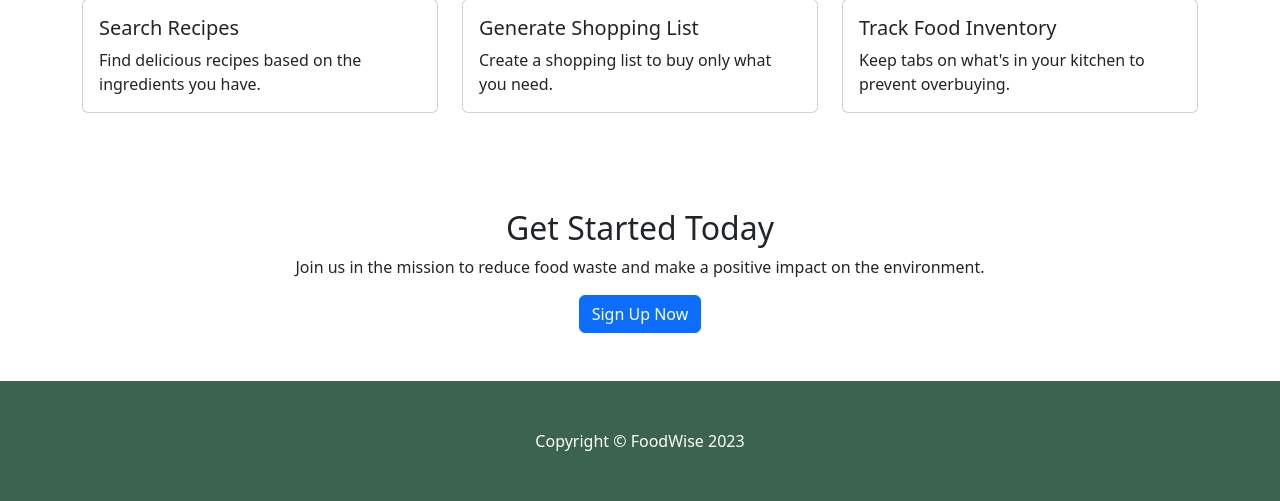
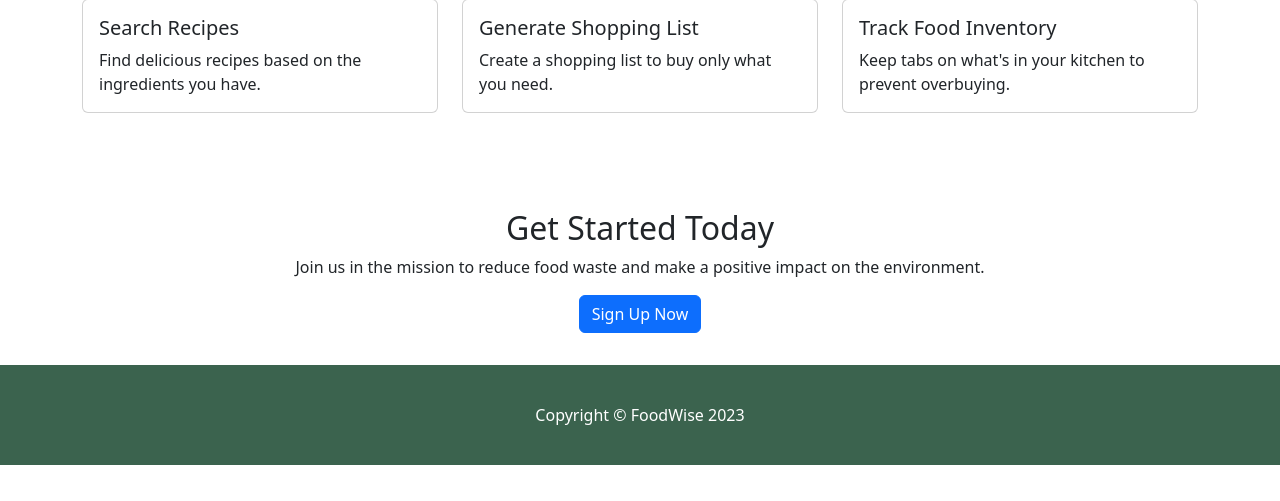
Before and after one commit to Shangwee/WAD2-Project, a PHP site: page / in a window 1280 px wide. Shown: the part 335-836 px from the top of the page. After the commit the page ends 800 px from the top, so only its background shows below. Run offline with PHP 8.4, Linux system fonts and the light colour scheme; some libraries are stand-ins or nearby versions.

Commit message:
make footer stick to the bottom and adjust the height

```diff
--- a/app/css/shared.css
+++ b/app/css/shared.css
@@ -1,3 +1,13 @@
 nav {
   background-color: #3b634e;
 }
+
+footer{
+  position: fixed;
+  bottom: 0;
+  width: 100%;
+  height: 100px;
+  display: flex;
+  justify-content: center;
+  align-items: center;
+}
```
